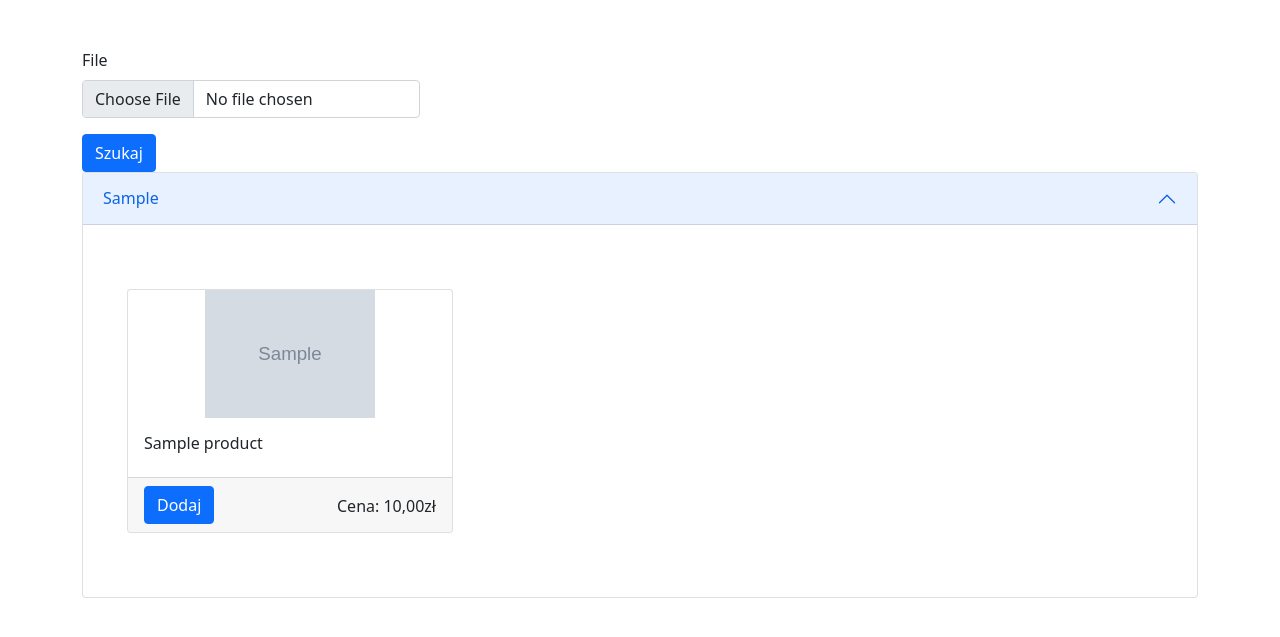
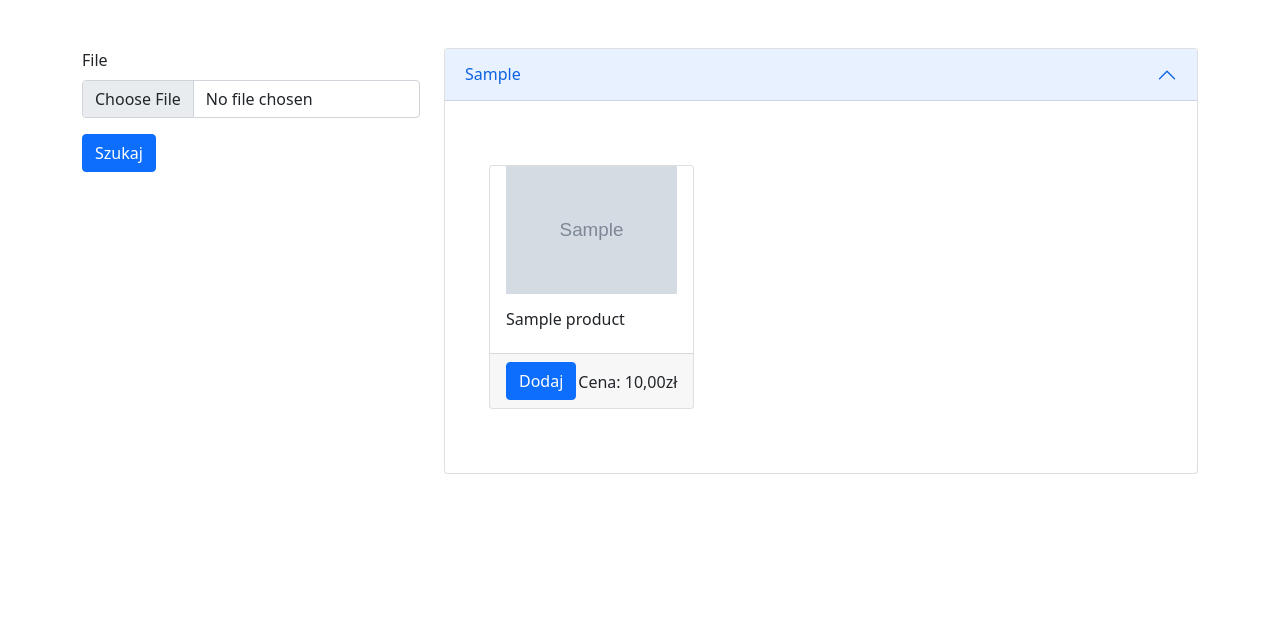
Before and after one commit to PiotrWodecki/io-aggregator, a Django app: template core/templates/shopping/multi_search.html in a window 1280 px wide. Shown: the top 637 px of the page. Run offline with Django 4.2, Linux system fonts and the light colour scheme; tables that the repository leaves empty hold one stand-in row (values such as "Sample post"); the template is opened without the code that fills it: values that come from a table or form of the project are taken from there, most other values are stand-ins (such as "Sample title", 1, 10 or a date in 2020); grey boxes marked "Sample" are stand-in pictures; some libraries are stand-ins or nearby versions.

Commit message:
Unify design

```diff
--- a/core/templates/shopping/multi_search.html
+++ b/core/templates/shopping/multi_search.html
@@ -1,7 +1,7 @@
 <!DOCTYPE html>
 {% extends 'shopping/search.html' %}
 {% block results %}
-    <div class="accordion" id="accordionExample">
+    <div class="accordion col mt-5" id="accordionExample">
     {% for render in rendered %}
         <div class="accordion-item">
             <h2 class="accordion-header" id="heading{{ render.id }}">
```
